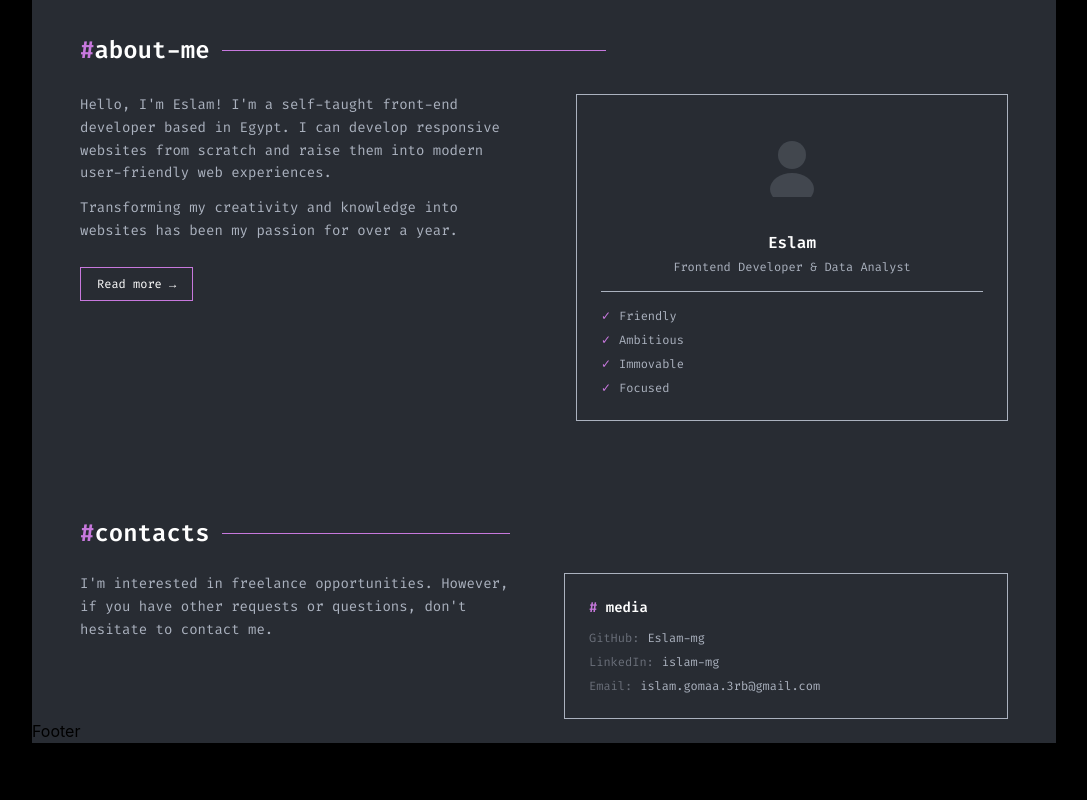
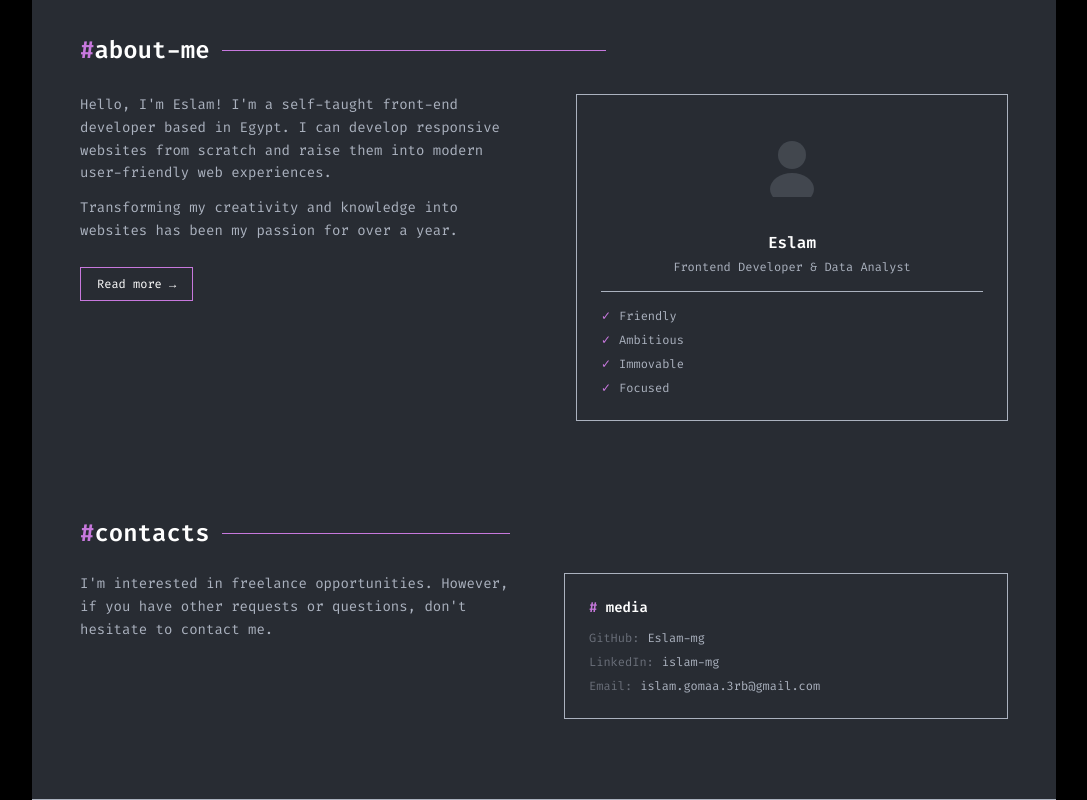
Before and after one commit to Eslam-mg/portfolio, a Next.js app: page / in a window 1280 px wide. Shown: the part 1776-2576 px from the top of the page, without its empty margins (96-1183 px from the left). Before the commit the page ends 2519 px from the top, so only its background shows below. Built offline with nearby package versions, Linux system fonts and the light colour scheme.

Commit message:
add footer component

```diff
--- a/src/components/Footer/Footer.tsx
+++ b/src/components/Footer/Footer.tsx
@@ -1,4 +1,6 @@
 import React from 'react';
+import Image from "next/image";
+import Link from "next/link";
 
 const socialLinks = [
     {
@@ -23,6 +25,8 @@ const socialLinks = [
 
 export default function Footer() {
     return (
-        <div>Footer</div>
+        <footer className="border-t border-borderColor mt-20 font-mono">
+
+        </footer>
     )
 }
```
